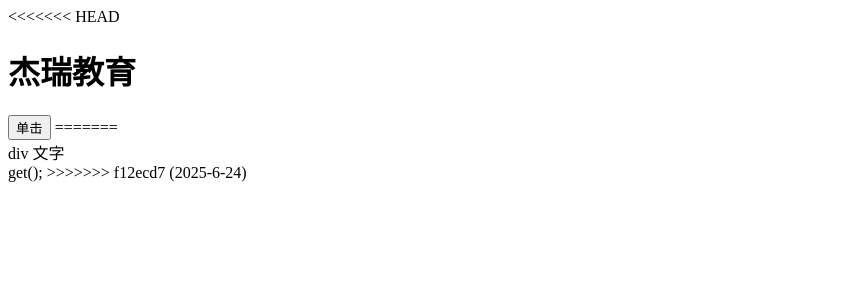
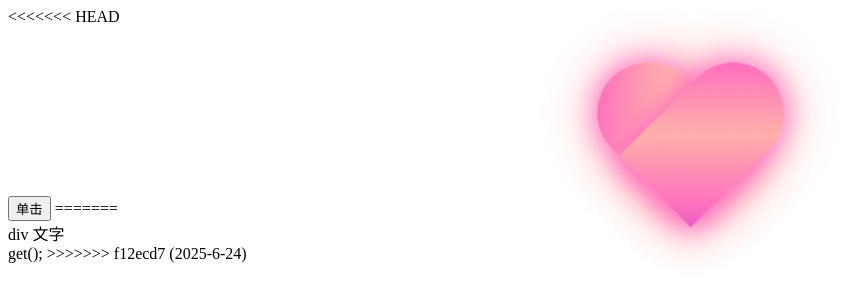
Before and after one commit to yyykkklll/JavaScript, a plain HTML site: page DOM/dom.html in a window 1280 px wide. Both pictures are taken after a click on the button "单击". Shown: the whole page, without its empty margins (0-867 px from the left). Drawn offline with Linux system fonts and the light colour scheme.

Commit message:
2025/7/3

```diff
--- a/DOM/dom.html
+++ b/DOM/dom.html
@@ -5,6 +5,64 @@
   <meta charset="UTF-8" />
   <meta name="viewport" content="width=device-width, initial-scale=1.0" />
   <title>JavaScript DOM</title>
+  <style>
+    .heart {
+      position: relative;
+      width: 100px;
+      height: 90px;
+      margin: 40px auto;
+      animation: pulse 1s infinite;
+    }
+
+    .heart::before,
+    .heart::after {
+      content: "";
+      position: absolute;
+      top: 0;
+      width: 100px;
+      height: 160px;
+      border-radius: 100px 100px 0 0;
+      background: linear-gradient(135deg, #ff5f6d, #ffc371, #ff5f6d);
+      box-shadow: 0 0 30px #ff5f6d, 0 0 60px #ffc371;
+      animation: colorchange 2s infinite alternate;
+    }
+
+    .heart::before {
+      left: 100px;
+      transform: rotate(-45deg);
+      transform-origin: 0 100%;
+    }
+
+    .heart::after {
+      left: 0;
+      transform: rotate(45deg);
+      transform-origin: 100% 100%;
+    }
+
+    @keyframes pulse {
+      0% {
+        transform: scale(1);
+      }
+
+      50% {
+        transform: scale(1.1);
+      }
+
+      100% {
+        transform: scale(1);
+      }
+    }
+
+    @keyframes colorchange {
+      0% {
+        filter: hue-rotate(0deg);
+      }
+
+      100% {
+        filter: hue-rotate(360deg);
+      }
+    }
+  </style>
 </head>
 <<<<<<< HEAD
 
@@ -16,8 +74,7 @@
     var btn = document.getElementById("btn");
     var div = document.getElementById("box");
     btn.onclick = function () {
-      div.innerHTML = "<h1>杰瑞教育</h1>";
-      alert(div.innerHTML);
+      div.innerHTML = '<div class="heart"></div>';
     };
   </script>
 =======
```
Also changed, not shown: 等差数列.html (added, +32 -0 lines).
